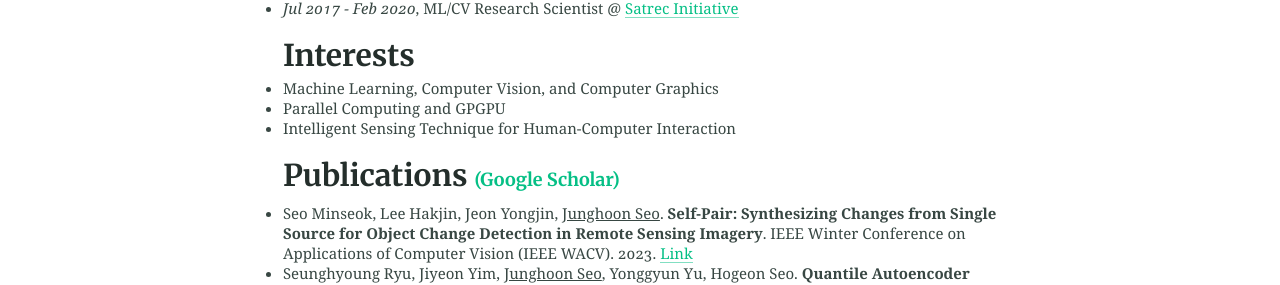
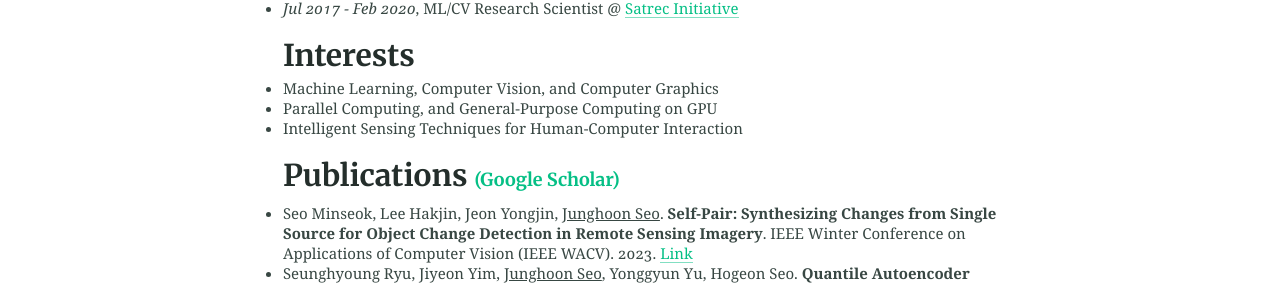
Before and after one commit to mikigom/mikigom.github.io, a Jekyll site: the page built from index.md, in a window 1280 px wide. Shown: the part 494-779 px from the top of the page. Built offline with Jekyll 4.4.1, drawn with Linux system fonts in a browser that asks for light colours.

Commit message:
Update index.md

```diff
--- a/index.md
+++ b/index.md
@@ -17,8 +17,8 @@ Hi, I'm **Junghoon Seo**. I am currently the technical leader of the research te
 
 ### Interests
 * Machine Learning, Computer Vision, and Computer Graphics
-* Parallel Computing and GPGPU
-* Intelligent Sensing Technique for Human-Computer Interaction
+* Parallel Computing, and General-Purpose Computing on GPU
+* Intelligent Sensing Techniques for Human-Computer Interaction
 
 ### Publications <span style="font-size:0.6em;">[(Google Scholar)](https://scholar.google.com/citations?user=9KBQk-YAAAAJ&hl=en)</span>
 * Seo Minseok, Lee Hakjin, Jeon Yongjin, <U>Junghoon Seo</U>. **Self-Pair: Synthesizing Changes from Single Source for Object Change Detection in Remote Sensing Imagery**. IEEE Winter Conference on Applications of Computer Vision (IEEE WACV). 2023. [Link](https://mikigom.github.io/about/)
```
